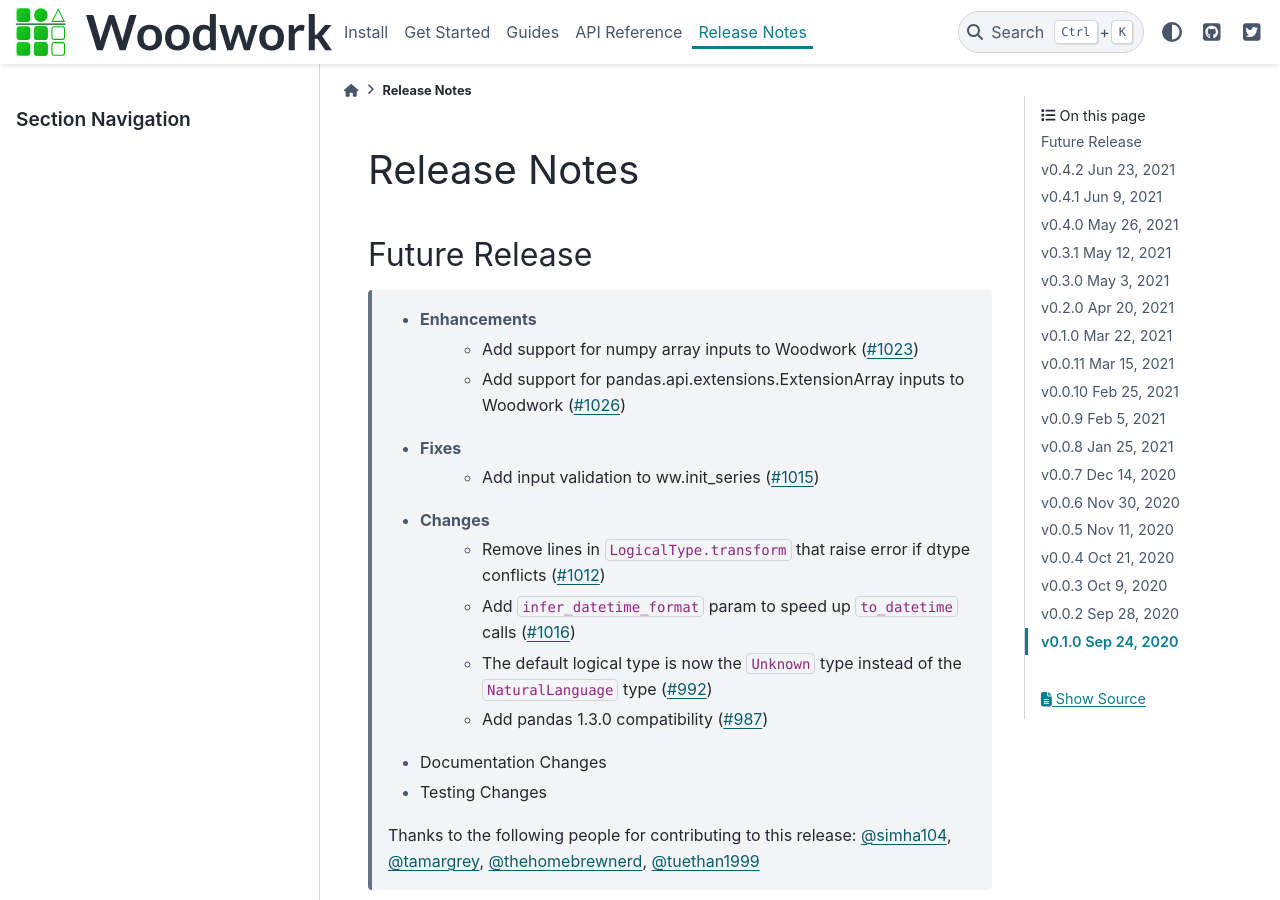
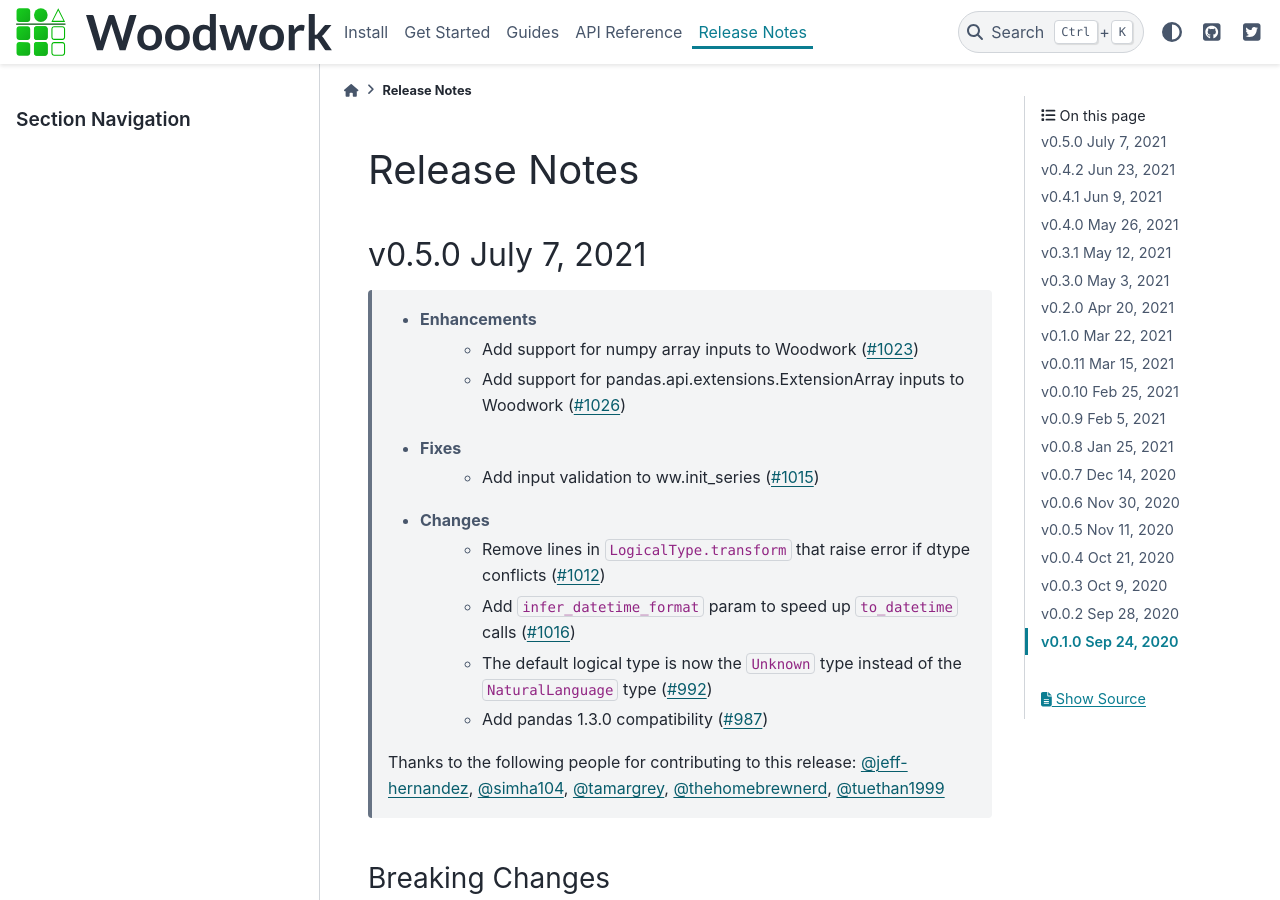
Before and after one commit to alteryx/woodwork, a Sphinx documentation site: the page built from docs/source/release_notes.rst, in a window 1280 px wide and 900 px high. Built offline with Sphinx 7.4.7 and the PyData theme 0.15.4, drawn with Linux system fonts in a browser that asks for light colours; comment, search, counter and statistics services are not loaded.

Commit message:
update release notes

```diff
--- a/docs/source/release_notes.rst
+++ b/docs/source/release_notes.rst
@@ -2,8 +2,18 @@
 
 Release Notes
 -------------
-Future Release
-==============
+.. Future Release
+    ==============
+    * Enhancements
+    * Fixes
+    * Changes
+    * Documentation Changes
+    * Testing Changes
+
+.. Thanks to the following people for contributing to this release:
+
+v0.5.0 July 7, 2021
+===================
     * Enhancements
         * Add support for numpy array inputs to Woodwork (:pr:`1023`)
         * Add support for pandas.api.extensions.ExtensionArray inputs to Woodwork (:pr:`1026`)
@@ -14,11 +24,9 @@
         * Add ``infer_datetime_format`` param to speed up ``to_datetime`` calls (:pr:`1016`)
         * The default logical type is now the ``Unknown`` type instead of the ``NaturalLanguage`` type (:pr:`992`)
         * Add pandas 1.3.0 compatibility (:pr:`987`)
-    * Documentation Changes
-    * Testing Changes
 
     Thanks to the following people for contributing to this release:
-    :user:`simha104`, :user:`tamargrey`, :user:`thehomebrewnerd`, :user:`tuethan1999`
+    :user:`jeff-hernandez`, :user:`simha104`, :user:`tamargrey`, :user:`thehomebrewnerd`, :user:`tuethan1999`
 
 Breaking Changes
 ++++++++++++++++
```
